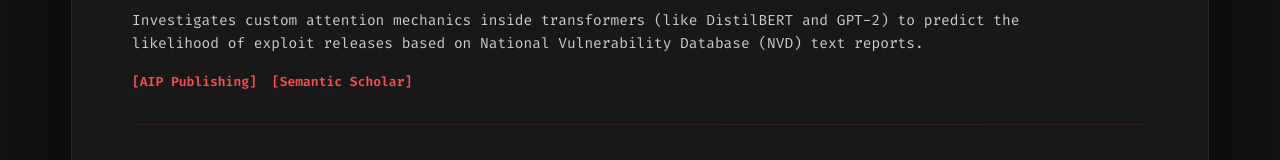
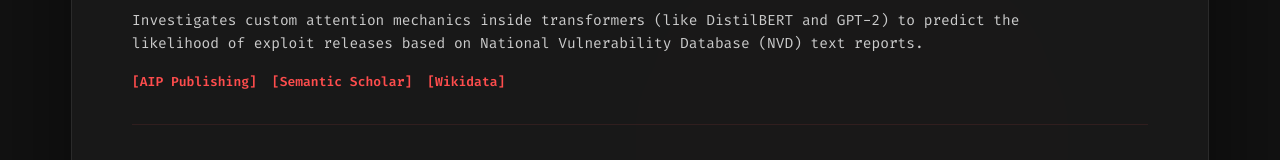
Before and after one commit to aharshit123456/aharshit123456.github.io, a Next.js app: page /papers in a window 1280 px wide. Shown: the part 741-901 px from the top of the page. Built offline with nearby package versions, Linux system fonts and the light colour scheme.

Commit message:
Add Wikidata profile and scholarly article entity mappings to JSON-LD sameAs and publications links

```diff
--- a/src/app/layout.tsx
+++ b/src/app/layout.tsx
@@ -129,7 +129,8 @@ export default function RootLayout({
                     "https://www.linkedin.com/in/aharshit123456/",
                     "https://twitter.com/aharshit123456",
                     "https://orcid.org/0009-0000-2173-1740",
-                    "https://scholar.google.com/citations?user=VSiAoGoAAAAJ&hl=en"
+                    "https://scholar.google.com/citations?user=VSiAoGoAAAAJ&hl=en",
+                    "https://www.wikidata.org/wiki/Q140373207"
                   ],
                   "jobTitle": "Fullstack Engineer & AI Researcher",
                   "description": "Harshit Agarwal is a high-performance Fullstack Engineer and AI Researcher specializing in scalable backend architectures, cross-platform mobile ecosystems, and advanced Machine Learning pipelines.",
--- a/src/app/papers/page.tsx
+++ b/src/app/papers/page.tsx
@@ -31,7 +31,8 @@ export default function PapersIndexPage() {
       abstract: 'Investigates custom attention mechanics inside transformers (like DistilBERT and GPT-2) to predict the likelihood of exploit releases based on National Vulnerability Database (NVD) text reports.',
       links: [
         { label: 'AIP Publishing', url: 'https://pubs.aip.org/aip/acp/article-abstract/3410/1/070002/3391998/Rewiring-transformers-for-exploit-likelihood' },
-        { label: 'Semantic Scholar', url: 'https://www.semanticscholar.org/paper/Rewiring-transformers-for-exploit-likelihood-of-Kumar-Agarwal/e1b24fbc4451a11963afa12b247ec3f0c22a2f21' }
+        { label: 'Semantic Scholar', url: 'https://www.semanticscholar.org/paper/Rewiring-transformers-for-exploit-likelihood-of-Kumar-Agarwal/e1b24fbc4451a11963afa12b247ec3f0c22a2f21' },
+        { label: 'Wikidata', url: 'https://www.wikidata.org/wiki/Q140373223' }
       ]
     },
     {
--- a/src/components/portfolio/PortfolioWrapper.tsx
+++ b/src/components/portfolio/PortfolioWrapper.tsx
@@ -1188,6 +1188,7 @@ export default function Portfolio() {
                   <div style={{ display: 'flex', gap: '15px', marginTop: '10px' }}>
                     <a href="https://pubs.aip.org/aip/acp/article-abstract/3410/1/070002/3391998/Rewiring-transformers-for-exploit-likelihood" target="_blank" rel="noopener noreferrer" style={{ fontSize: '0.8rem', color: 'var(--accent-color)' }}>[AIP]</a>
                     <a href="https://www.semanticscholar.org/paper/Rewiring-transformers-for-exploit-likelihood-of-Kumar-Agarwal/e1b24fbc4451a11963afa12b247ec3f0c22a2f21" target="_blank" rel="noopener noreferrer" style={{ fontSize: '0.8rem', color: 'var(--accent-color)' }}>[Semantic Scholar]</a>
+                    <a href="https://www.wikidata.org/wiki/Q140373223" target="_blank" rel="noopener noreferrer" style={{ fontSize: '0.8rem', color: 'var(--accent-color)' }}>[Wikidata]</a>
                   </div>
                 </div>,
                 <div className="project-card" key="parkinsons-gait-pub">
```
